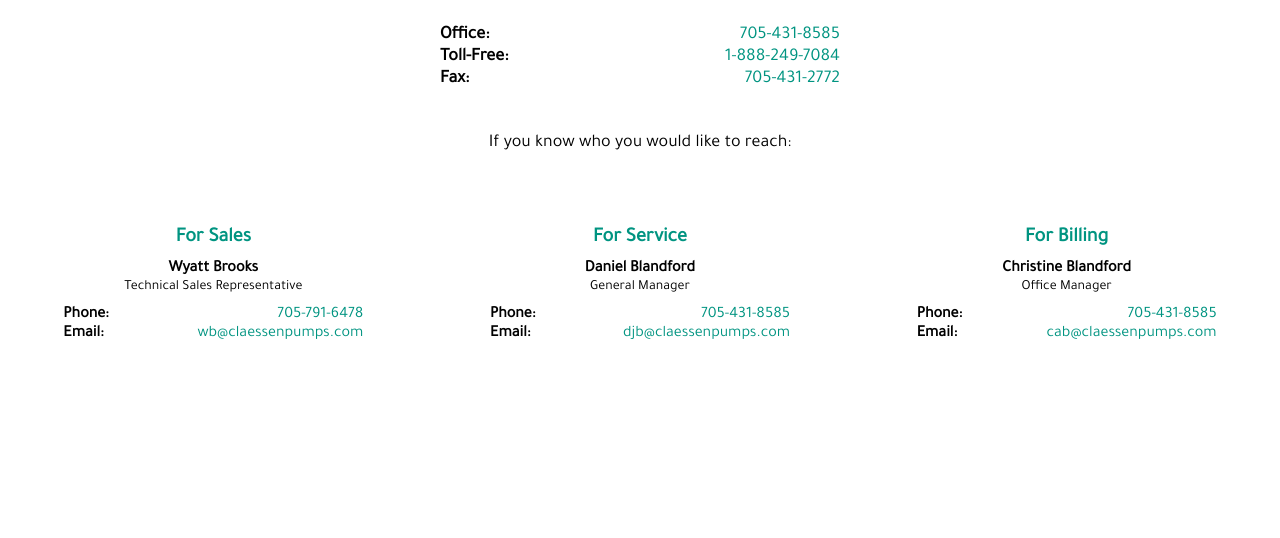
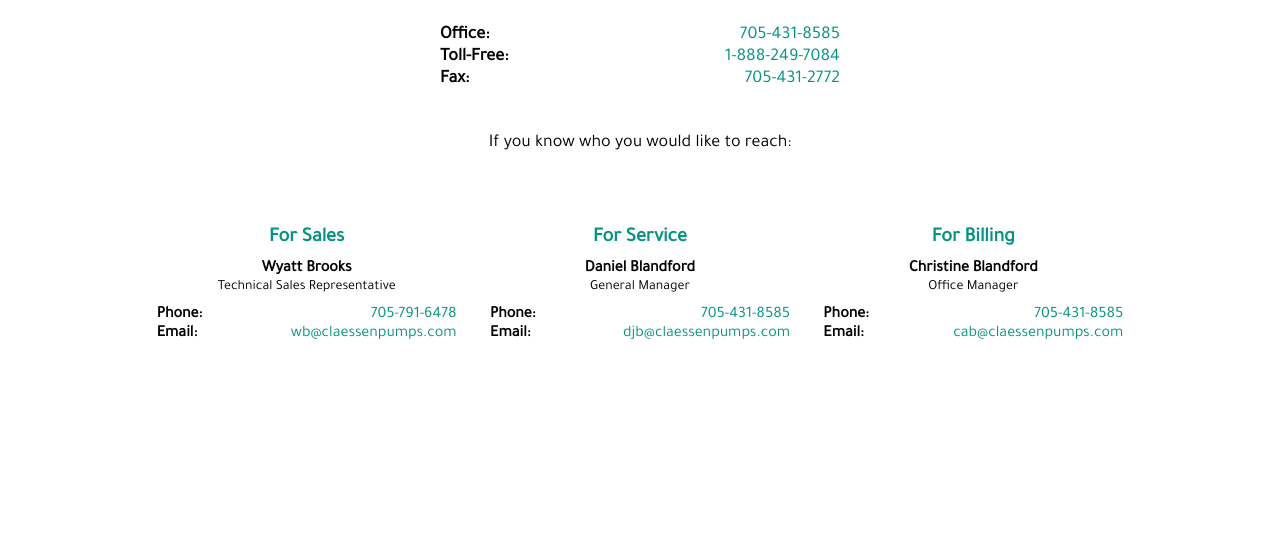
Before and after one commit to TristanB1994/dock-claessen, a Flask app: page /contact.html in a window 1280 px wide. Shown: the part 236-774 px from the top of the page. Run offline with Flask 2, Linux system fonts and the light colour scheme.

Commit message:
brand logo changes and contact page details smaller width

```diff
--- a/flask/app/static/css/styles.css
+++ b/flask/app/static/css/styles.css
@@ -789,6 +789,9 @@ footer
     .contactgrid
     {
     grid-template-columns: repeat(3, minmax(250px, 1fr));
+    max-width: 1000px;
+    margin-left: auto;
+    margin-right: auto;
     }
 }
 
```
